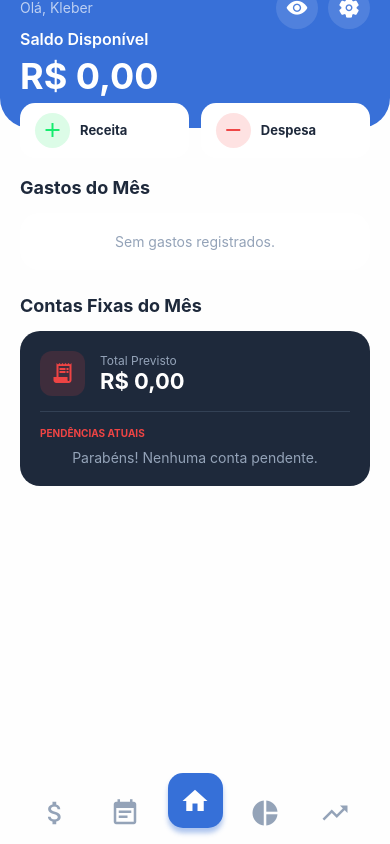
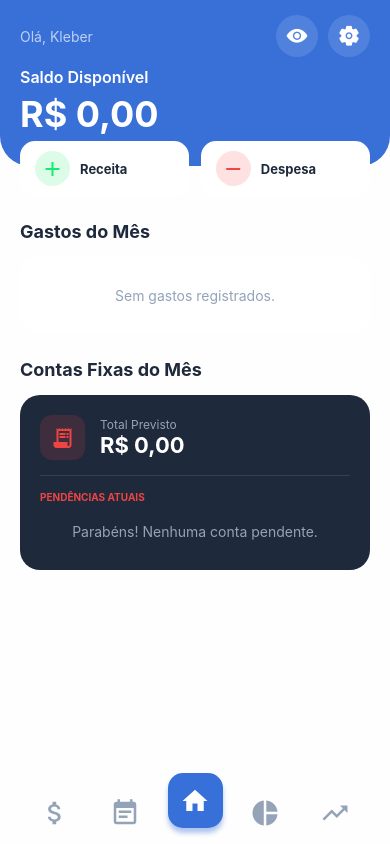
Before and after one commit to KleberSilvaKLOS/MyFinances, a React Native app: screen /MainTabs in a window 390 px wide. Built offline with nearby package versions, Linux system fonts and the light colour scheme.

Commit message:
refactor: streamline HomeScreen component by consolidating imports and utilizing useHome hook

```diff
--- a/src/screens/home/home.tsx
+++ b/src/screens/home/home.tsx
@@ -1,132 +1,65 @@
-// Separar imports
+/**
+ * ============================================================================
+ * TELA HOME (Dashboard Principal)
+ * Componente estritamente visual: consome os dados e handlers do hook useHome.
+ * ============================================================================
+ */
 
-import React, { useState, useCallback } from 'react';
+import React from 'react';
 import {
-  View, Text, StyleSheet, ScrollView, TouchableOpacity,
-  Dimensions, StatusBar, Platform, Alert, Modal, Pressable
+  View,
+  Text,
+  ScrollView,
+  TouchableOpacity,
+  Modal,
+  Pressable,
+  StatusBar,
 } from 'react-native';
-// 1. AQUI ESTÁ A MUDANÇA: Importando da biblioteca correta
 import { SafeAreaView } from 'react-native-safe-area-context';
 import { MaterialIcons, Ionicons } from '@expo/vector-icons';
-import AsyncStorage from '@react-native-async-storage/async-storage';
-import { useFocusEffect, useNavigation } from '@react-navigation/native';
 import { PieChart } from 'react-native-chart-kit';
-import { useTheme } from '../../context/ThemeContext';
 
-// Separar const
-
-const screenWidth = Dimensions.get('window').width;
-const CHART_COLORS = ['#3870d8', '#13ec6d', '#ef4444', '#f59e0b', '#8b5cf6'];
-
-interface Transaction { id: string; value: number; type: 'income' | 'expense'; date: string; description: string; }
-interface FixedBill { id: string; title: string; value: number; dueDay: number; }
+import { useHome } from './useHome';
+import { styles } from './styles';
 
 export default function HomeScreen() {
-  const navigation = useNavigation<any>();
-  const { isDark, toggleTheme } = useTheme();
+  const {
+    navigation,
+    theme,
+    isDark,
+    toggleTheme,
+    isVisible,
+    toggleVisibility,
+    balance,
+    monthExpense,
+    fixedTotal,
+    chartData,
+    nextBills,
+    menuVisible,
+    setMenuVisible,
+    handleLogout,
+    renderValue,
+  } = useHome();
 
-  const [balance, setBalance] = useState(0);
-  const [monthExpense, setMonthExpense] = useState(0);
-  const [chartData, setChartData] = useState<any[]>([]);
-  const [fixedTotal, setFixedTotal] = useState(0);
-  const [nextBills, setNextBills] = useState<FixedBill[]>([]);
-  const [isVisible, setIsVisible] = useState(true);
-  const [menuVisible, setMenuVisible] = useState(false);
-
-  const theme = {
-    background: isDark ? '#0f172a' : '#fefefe',
-    card: isDark ? '#1e293b' : '#ffffff',
-    text: isDark ? '#f8fafc' : '#1e293b',
-    subtext: isDark ? '#94a3b8' : '#64748b',
-    border: isDark ? '#334155' : '#f1f5f9',
-    header: isDark ? '#1e293b' : '#3870d8'
-  };
-
-  const handleLogout = () => {
-    setMenuVisible(false);
-    Alert.alert("Sair", "Deseja realmente sair da sua conta?", [
-      { text: "Cancelar", style: "cancel" },
-      {
-        text: "Sair",
-        style: "destructive",
-        onPress: async () => {
-          await AsyncStorage.removeItem('@myfinance:logged');
-          navigation.replace('Login');
-        }
-      }
-    ]);
-  };
-
-  const toggleVisibility = async () => {
-    const newValue = !isVisible;
-    setIsVisible(newValue);
-    await AsyncStorage.setItem('@myfinance:visibility', JSON.stringify(newValue));
-  };
-
-  useFocusEffect(
-    useCallback(() => {
-      const loadSync = async () => {
-        const saved = await AsyncStorage.getItem('@myfinance:visibility');
-        if (saved !== null) setIsVisible(JSON.parse(saved));
-        loadDashboardData();
-      };
-      loadSync();
-    }, [isVisible])
-  );
-
-  // Separar function.
-
-  async function loadDashboardData() {
-    try {
-      const transJson = await AsyncStorage.getItem('@myfinance:transactions');
-      const transactions = transJson ? JSON.parse(transJson) : [];
-      calculateBalanceAndChart(transactions);
-      const billsJson = await AsyncStorage.getItem('@myfinance:fixed_bills');
-      const paymentsJson = await AsyncStorage.getItem('@myfinance:bill_payments');
-      const bills = billsJson ? JSON.parse(billsJson) : [];
-      const paymentsMap = paymentsJson ? JSON.parse(paymentsJson) : {};
-      calculateFixedBills(bills, paymentsMap);
-    } catch (e) { console.log(e); }
-  }
-
-  function calculateBalanceAndChart(list: Transaction[]) {
-    let totalBal = 0, currentMonthExpense = 0;
-    const expensesMap: {[key: string]: number} = {};
-    const now = new Date();
-    list.forEach(item => {
-      const val = Number(item.value);
-      if (item.type === 'income') totalBal += val; else totalBal -= val;
-      const [d, m, y] = item.date.split('/').map(Number);
-      if (item.type === 'expense' && (m - 1) === now.getMonth() && y === now.getFullYear()) {
-        currentMonthExpense += val;
-        expensesMap[item.description] = (expensesMap[item.description] || 0) + val;
-      }
-    });
-    setBalance(totalBal);
-    setMonthExpense(currentMonthExpense);
-    const data = Object.keys(expensesMap).map((key, i) => ({
-      name: key, value: expensesMap[key], color: CHART_COLORS[i % 5], legendFontColor: isDark ? '#94a3b8' : '#64748b', legendFontSize: 12
-    })).sort((a,b) => b.value - a.value).slice(0, 4);
-    setChartData(data);
-  }
-
-  function calculateFixedBills(bills: FixedBill[], paymentsMap: any) {
-    setFixedTotal(bills.reduce((acc, b) => acc + b.value, 0));
-    const now = new Date();
-    const unpaid = bills.filter(b => !paymentsMap[`${b.id}_${now.getMonth()}_${now.getFullYear()}`]);
-    const sortedUnpaid = unpaid.sort((a, b) => a.dueDay - b.dueDay);
-    setNextBills(sortedUnpaid);
-  }
-
-  const renderValue = (val: number) => isVisible ? val.toLocaleString('pt-BR', { style: 'currency', currency: 'BRL' }) : '••••••';
-
-  // Separar scrollView geral
+  const todayDate = new Date().getDate();
 
   return (
-    <SafeAreaView style={[styles.container, { backgroundColor: theme.background }]}>
-      {/* --- MENU LATERAL --- */}
-      <StatusBar barStyle={isDark ? 'light-content' : 'dark-content'} backgroundColor={theme.header} />
-      <Modal animationType="fade" transparent visible={menuVisible} onRequestClose={() => setMenuVisible(false)}>
+    <SafeAreaView
+      style={[styles.container, { backgroundColor: theme.background }]}
+      edges={['top']}
+    >
+      <StatusBar
+        barStyle={isDark ? 'light-content' : 'dark-content'}
+        backgroundColor={theme.header}
+      />
+
+      {/* --- MENU LATERAL (MODAL / DRAWER) --- */}
+      <Modal
+        animationType="fade"
+        transparent
+        visible={menuVisible}
+        onRequestClose={() => setMenuVisible(false)}
+      >
         <Pressable style={styles.modalOverlay} onPress={() => setMenuVisible(false)}>
           <Pressable style={[styles.drawerContainer, { backgroundColor: theme.card }]}>
             <View style={[styles.drawerHeader, { borderBottomColor: theme.border }]}>
@@ -142,11 +75,14 @@ export default function HomeScreen() {
                 <Text style={[styles.drawerItemText, { color: theme.text }]}>Perfil</Text>
               </TouchableOpacity>
 
-              {/* BOTÃO MODO ESCURO */}
               <TouchableOpacity style={styles.drawerItem} onPress={toggleTheme}>
-                <Ionicons name={isDark ? "sunny-outline" : "moon-outline"} size={22} color={theme.subtext} />
+                <Ionicons
+                  name={isDark ? 'sunny-outline' : 'moon-outline'}
+                  size={22}
+                  color={theme.subtext}
+                />
                 <Text style={[styles.drawerItemText, { color: theme.text }]}>
-                  {isDark ? "Modo Claro" : "Modo Escuro"}
+                  {isDark ? 'Modo Claro' : 'Modo Escuro'}
                 </Text>
               </TouchableOpacity>
 
@@ -156,7 +92,10 @@ export default function HomeScreen() {
               </TouchableOpacity>
             </ScrollView>
 
-            <TouchableOpacity style={[styles.logoutBtn, { borderTopColor: theme.border }]} onPress={handleLogout}>
+            <TouchableOpacity
+              style={[styles.logoutBtn, { borderTopColor: theme.border }]}
+              onPress={handleLogout}
+            >
               <MaterialIcons name="logout" size={22} color="#ef4444" />
               <Text style={styles.logoutBtnText}>Sair da Conta</Text>
             </TouchableOpacity>
@@ -164,393 +103,185 @@ export default function HomeScreen() {
         </Pressable>
       </Modal>
 
-      <ScrollView style={{marginBottom:40 + (Platform.OS==='android'?StatusBar.currentHeight||0:0)}} contentContainerStyle={{ paddingBottom: 100 }} showsVerticalScrollIndicator={false}>
-        <StatusBar barStyle={isDark ? 'light-content' : 'dark-content'} backgroundColor={theme.header} />
+      {/* --- CONTEÚDO PRINCIPAL --- */}
+      <ScrollView
+        contentContainerStyle={styles.scrollContent}
+        showsVerticalScrollIndicator={false}
+      >
+        {/* Cabeçalho */}
         <View style={[styles.header, { backgroundColor: theme.header }]}>
           <View style={styles.headerTop}>
             <Text style={styles.greeting}>Olá, Kleber</Text>
-             <View style={{ flexDirection: 'row', alignItems: 'center', gap: 10 }}>
+
+            <View style={styles.headerActions}>
               <TouchableOpacity onPress={toggleVisibility} style={styles.headerIconBtn}>
-                  <Ionicons name={isVisible ? "eye" : "eye-off"} size={22} color="#ffffff" />
+                <Ionicons
+                  name={isVisible ? 'eye' : 'eye-off'}
+                  size={22}
+                  color="#ffffff"
+                />
               </TouchableOpacity>
 
-                <TouchableOpacity onPress={() => setMenuVisible(true)} style={styles.headerIconBtn}>
+              <TouchableOpacity
+                onPress={() => setMenuVisible(true)}
+                style={styles.headerIconBtn}
+              >
                 <Ionicons name="settings" size={22} color="#ffffff" />
               </TouchableOpacity>
             </View>
           </View>
+
           <Text style={styles.labelBalance}>Saldo Disponível</Text>
           <Text style={styles.balanceValue}>{renderValue(balance)}</Text>
         </View>
 
+        {/* Botões de Ação Rápida */}
         <View style={styles.actionsContainer}>
-          <TouchableOpacity style={[styles.actionBtn, { backgroundColor: theme.card }]} onPress={() => navigation.navigate('Gastos')}>
-            <View style={[styles.iconCircle, { backgroundColor: '#dcfce7' }]}><MaterialIcons name="add" size={24} color="#13ec6d" /></View>
+          <TouchableOpacity
+            style={[styles.actionBtn, { backgroundColor: theme.card }]}
+            onPress={() => navigation.navigate('Gastos')}
+          >
+            <View style={[styles.iconCircle, { backgroundColor: '#dcfce7' }]}>
+              <MaterialIcons name="add" size={24} color="#13ec6d" />
+            </View>
             <Text style={[styles.actionText, { color: theme.text }]}>Receita</Text>
           </TouchableOpacity>
 
-          <TouchableOpacity style={[styles.actionBtn, { backgroundColor: theme.card }]} onPress={() => navigation.navigate('Gastos')}>
-            <View style={[styles.iconCircle, { backgroundColor: '#fee2e2' }]}><MaterialIcons name="remove" size={24} color="#ef4444" /></View>
+          <TouchableOpacity
+            style={[styles.actionBtn, { backgroundColor: theme.card }]}
+            onPress={() => navigation.navigate('Gastos')}
+          >
+            <View style={[styles.iconCircle, { backgroundColor: '#fee2e2' }]}>
+              <MaterialIcons name="remove" size={24} color="#ef4444" />
+            </View>
             <Text style={[styles.actionText, { color: theme.text }]}>Despesa</Text>
           </TouchableOpacity>
         </View>
 
+        {/* Seção: Gráfico de Gastos */}
         <View style={styles.sectionContainer}>
           <Text style={[styles.sectionTitle, { color: theme.text }]}>Gastos do Mês</Text>
+
           <View style={[styles.card, { backgroundColor: theme.card }]}>
             {chartData.length > 0 ? (
               <View style={styles.chartRow}>
-                <View style={{ position: 'relative', alignItems: 'center', justifyContent: 'center' }}>
-
-                  <PieChart data={chartData} width={160} height={160} chartConfig={{ color: () => '#000' }} accessor={"value"} backgroundColor={"transparent"} paddingLeft={"40"} hasLegend={false} />
-
-                  <View style={[styles.donutHole, { backgroundColor: theme.card }]}><Text style={styles.donutText}>Total</Text></View>
+                <View style={styles.chartWrapper}>
+                  <PieChart
+                    data={chartData}
+                    width={160}
+                    height={160}
+                    chartConfig={{ color: () => '#000' }}
+                    accessor="value"
+                    backgroundColor="transparent"
+                    paddingLeft="40"
+                    hasLegend={false}
+                  />
+                  <View style={[styles.donutHole, { backgroundColor: theme.card }]}>
+                    <Text style={styles.donutText}>Total</Text>
+                  </View>
                 </View>
 
                 <View style={styles.legendContainer}>
-                  {chartData.map((item, i) => (
-                    <View key={i} style={styles.legendItem}>
+                  {chartData.map((item, index) => (
+                    <View key={index} style={styles.legendItem}>
                       <View style={[styles.legendColor, { backgroundColor: item.color }]} />
-                      <Text style={[styles.legendText, { color: theme.subtext }]} numberOfLines={1}>{item.name}</Text>
-                      <Text style={[styles.legendValue, { color: theme.text }]}>{isVisible ? `${Math.round((item.value / monthExpense) * 100)}%` : '••%'}</Text>
+                      <Text
+                        style={[styles.legendText, { color: theme.subtext }]}
+                        numberOfLines={1}
+                      >
+                        {item.name}
+                      </Text>
+                      <Text style={[styles.legendValue, { color: theme.text }]}>
+                        {isVisible
+                          ? `${Math.round((item.value / monthExpense) * 100)}%`
+                          : '••%'}
+                      </Text>
                     </View>
                   ))}
+
                   <View style={[styles.divider, { backgroundColor: theme.border }]} />
-                  <Text style={[styles.totalExpenseValue, { color: theme.text }]}>{renderValue(monthExpense)}</Text>
+                  <Text style={[styles.totalExpenseValue, { color: theme.text }]}>
+                    {renderValue(monthExpense)}
+                  </Text>
                 </View>
               </View>
-            ) : <Text style={styles.emptyText}>Sem gastos registrados.</Text>}
+            ) : (
+              <Text style={styles.emptyText}>Sem gastos registrados.</Text>
+            )}
           </View>
         </View>
 
+        {/* Seção: Contas Fixas */}
         <View style={styles.sectionContainer}>
+          <Text style={[styles.sectionTitle, { color: theme.text }]}>
+            Contas Fixas do Mês
+          </Text>
 
-          <Text style={[styles.sectionTitle, { color: theme.text }]}>Contas Fixas do Mês</Text>
-
-          <TouchableOpacity style={[styles.cardDark, isDark && { backgroundColor: theme.card }]} onPress={() => navigation.navigate('Fixas')}>
-
-            <View style={[styles.fixedHeader]}>
-              <View style={styles.iconBox}><MaterialIcons name="receipt-long" size={24} color="#ef4444" /></View>
-              <View><Text style={styles.fixedLabel}>Total Previsto</Text><Text style={styles.fixedValue}>{renderValue(fixedTotal)}</Text></View>
+          <TouchableOpacity
+            style={[styles.cardDark, isDark && { backgroundColor: theme.card }]}
+            onPress={() => navigation.navigate('Fixas')}
+          >
+            <View style={styles.fixedHeader}>
+              <View style={styles.iconBox}>
+                <MaterialIcons name="receipt-long" size={24} color="#ef4444" />
+              </View>
+              <View>
+                <Text style={styles.fixedLabel}>Total Previsto</Text>
+                <Text style={styles.fixedValue}>{renderValue(fixedTotal)}</Text>
+              </View>
             </View>
 
-            <View style={[styles.fixedDivider, { backgroundColor: isDark ? theme.border : '#334155' }]} />
+            <View
+              style={[
+                styles.fixedDivider,
+                { backgroundColor: isDark ? theme.border : '#334155' },
+              ]}
+            />
 
             <Text style={styles.nextBillLabel}>PENDÊNCIAS ATUAIS</Text>
+
             {nextBills.length > 0 ? (
-              nextBills.map(b => {
-                const now = new Date();
-                const isLate = b.dueDay < now.getDate();
+              nextBills.map((bill) => {
+                const isLate = bill.dueDay < todayDate;
+
                 return (
-                  <View key={b.id} style={styles.billItemRow}>
+                  <View key={bill.id} style={styles.billItemRow}>
                     <View style={{ flex: 1 }}>
                       <View style={{ flexDirection: 'row', alignItems: 'center', gap: 5 }}>
-                        <Text style={styles.nextBillTitle}>{b.title}</Text>
+                        <Text style={styles.nextBillTitle}>{bill.title}</Text>
                         {isLate && (
                           <View style={styles.lateBadge}>
                             <Text style={styles.lateBadgeText}>ATRASADA</Text>
                           </View>
                         )}
                       </View>
-
-                      <Text style={[styles.nextBillDateText, isLate && { color: '#ef4444' }]}>Vence dia {b.dueDay}</Text>
+                      <Text
+                        style={[
+                          styles.nextBillDateText,
+                          isLate && { color: '#ef4444' },
+                        ]}
+                      >
+                        Vence dia {bill.dueDay}
+                      </Text>
                     </View>
 
-                    <Text style={[styles.nextBillValue, isLate && { color: '#ef4444' }]}>{renderValue(b.value)}</Text>
+                    <Text
+                      style={[
+                        styles.nextBillValue,
+                        isLate && { color: '#ef4444' },
+                      ]}
+                    >
+                      {renderValue(bill.value)}
+                    </Text>
                   </View>
-
                 );
               })
-            ) : <Text style={styles.emptyText}>Parabéns! Nenhuma conta pendente.</Text>}
+            ) : (
+              <Text style={styles.emptyText}>Parabéns! Nenhuma conta pendente.</Text>
+            )}
           </TouchableOpacity>
         </View>
       </ScrollView>
     </SafeAreaView>
   );
 }
-
-const styles = StyleSheet.create({
-  // --- LAYOUT GERAL ---
-  container: {
-    flex: 1,
-    // Nota: Com o SafeAreaView novo, às vezes o padding manual não é necessário,
-    // mas mantive para garantir que não quebre seu layout atual.
-    paddingTop: Platform.OS === 'android' ? StatusBar.currentHeight : 0 ,
-    marginTop: -35
-  },
-  emptyText: {
-    color: '#94a3b8',
-    textAlign: 'center'
-  },
-
-  // --- CABEÇALHO (HEADER) ---
-
-
-  // separar style geral na pasta !!!
-
-  header: {
-    padding: 20,
-    paddingTop: 31.5,
-    paddingBottom: 30,
-    borderBottomLeftRadius: 30,
-    borderBottomRightRadius: 30,
-    marginTop: -10
-  },
-  headerTop: {
-    flexDirection: 'row',
-    justifyContent: 'space-between',
-    alignItems: 'center',
-    marginBottom: 0
-  },
-  greeting: {
-    color: '#ffffffaa',
-    fontSize: 14
-  },
-  headerIconBtn: {
-    width: 42,
-    height: 42,
-    borderRadius: 21,
-    backgroundColor: 'rgba(255, 255, 255, 0.12)',
-    justifyContent: 'center',
-    alignItems: 'center'
-  },
-  labelBalance: {
-    color: '#fff',
-    fontSize: 16,
-    fontWeight: '600'
-  },
-  balanceValue: {
-    color: '#fff',
-    fontSize: 36,
-    fontWeight: 'bold',
-    marginTop: 5
-  },
-
-  // --- MENU LATERAL (DRAWER / MODAL) ---
-  modalOverlay: {
-    flex: 1,
-    backgroundColor: 'rgba(0,0,0,0.5)',
-    justifyContent: 'flex-end',
-    flexDirection: 'row'
-  },
-  drawerContainer: {
-    width: '75%',
-    height: '100%',
-    padding: 20,
-    shadowColor: '#000',
-    shadowOffset: { width: -5, height: 0 },
-    shadowOpacity: 0.1,
-    shadowRadius: 10,
-    elevation: 10
-  },
-  drawerHeader: {
-    flexDirection: 'row',
-    justifyContent: 'space-between',
-    alignItems: 'center',
-    marginBottom: 30,
-    borderBottomWidth: 1,
-    paddingBottom: 15
-  },
-  drawerTitle: {
-    fontSize: 20,
-    fontWeight: 'bold'
-  },
-  drawerContent: {
-    flex: 1
-  },
-  drawerItem: {
-    flexDirection: 'row',
-    alignItems: 'center',
-    paddingVertical: 15,
-    gap: 15
-  },
-  drawerItemText: {
-    fontSize: 16,
-    fontWeight: '500'
-  },
-  logoutBtn: {
-    flexDirection: 'row',
-    alignItems: 'center',
-    gap: 15,
-    paddingVertical: 20,
-    borderTopWidth: 1,
-    marginBottom: Platform.OS === 'ios' ? 20 : 10
-  },
-  logoutBtnText: {
-    fontSize: 16,
-    color: '#ef4444',
-    fontWeight: 'bold'
-  },
-
-  // --- BOTÕES DE AÇÃO (RECEITA/DESPESA) ---
-  actionsContainer: {
-    flexDirection: 'row',
-    justifyContent: 'space-between',
-    paddingHorizontal: 20,
-    paddingVertical: 0,
-    marginTop: -25,
-    borderRadius: 8,
-    padding: 1,
-    marginBottom: -6,
-    height: 55,
-  },
-  actionBtn: {
-    flex: 0.48,
-    borderRadius: 15,
-    padding: 15,
-    alignItems: 'center',
-    flexDirection: 'row',
-    gap: 10,
-    elevation: 4
-  },
-  iconCircle: {
-    width: 35,
-    height: 35,
-    borderRadius: 18,
-    justifyContent: 'center',
-    alignItems: 'center'
-  },
-  actionText: {
-    fontWeight: 'bold',
-    fontSize: 13
-  },
-
-  // --- SEÇÕES E CARDS ---
-  sectionContainer: {
-    marginTop: 25,
-    paddingHorizontal: 20
-  },
-  sectionTitle: {
-    fontSize: 18,
-    fontWeight: 'bold',
-    marginBottom: 15
-  },
-  card: {
-    borderRadius: 20,
-    padding: 20,
-    elevation: 2
-  },
-  cardDark: {
-    backgroundColor: '#1e293b',
-    borderRadius: 20,
-    padding: 20,
-    marginBottom: 20
-  },
-
-  // --- GRÁFICO E LEGENDA ---
-  chartRow: {
-    flexDirection: 'row',
-    alignItems: 'center'
-  },
-  donutHole: {
-    position: 'absolute',
-    width: 70,
-    height: 70,
-    borderRadius: 35,
-    justifyContent: 'center',
-    alignItems: 'center',
-    left: 45
-  },
-  donutText: {
-    fontSize: 12,
-    color: '#94a3b8',
-    fontWeight: 'bold'
-  },
-  legendContainer: {
-    flex: 1,
-    marginLeft: 10
-  },
-  legendItem: {
-    flexDirection: 'row',
-    alignItems: 'center',
-    marginBottom: 8,
-    justifyContent: 'space-between'
-  },
-  legendColor: {
-    width: 10,
-    height: 10,
-    borderRadius: 5,
-    marginRight: 8
-  },
-  legendText: {
-    flex: 1,
-    fontSize: 12
-  },
-  legendValue: {
-    fontWeight: 'bold',
-    fontSize: 12
-  },
-  divider: {
-    height: 1,
-    marginVertical: 8
-  },
-  totalExpenseValue: {
-    fontWeight: 'bold',
-    fontSize: 16
-  },
-
-  // --- CONTAS FIXAS E PENDÊNCIAS ---
-  fixedHeader: {
-    flexDirection: 'row',
-    alignItems: 'center',
-    gap: 15
-  },
-  iconBox: {
-    width: 45,
-    height: 45,
-    borderRadius: 12,
-    backgroundColor: 'rgba(239, 68, 68, 0.15)',
-    justifyContent: 'center',
-    alignItems: 'center'
-  },
-  fixedLabel: {
-    color: '#94a3b8',
-    fontSize: 12
-  },
-  fixedValue: {
-    color: '#fff',
-    fontSize: 22,
-    fontWeight: 'bold'
-  },
-  fixedDivider: {
-    height: 1,
-    marginVertical: 15
-  },
-  nextBillLabel: {
-    color: '#ef4444',
-    fontSize: 10,
-    fontWeight: 'bold',
-    marginBottom: 10
-  },
-  billItemRow: {
-    flexDirection: 'row',
-    justifyContent: 'space-between',
-    alignItems: 'center',
-    marginBottom: 12
-  },
-  nextBillTitle: {
-    color: '#fff',
-    fontSize: 16,
-    fontWeight: '600'
-  },
-  nextBillValue: {
-    color: '#fff',
-    fontSize: 16,
-    fontWeight: 'bold'
-  },
-  nextBillDateText: {
-    color: '#94a3b8',
-    fontSize: 11
-  },
-  lateBadge: {
-    backgroundColor: '#ef4444',
-    paddingHorizontal: 6,
-    paddingVertical: 2,
-    borderRadius: 4
-  },
-  lateBadgeText: {
-    color: '#fff',
-    fontSize: 8,
-    fontWeight: 'bold'
-  },
-});
```
Lines whose indentation alone changed are shown as unchanged.
